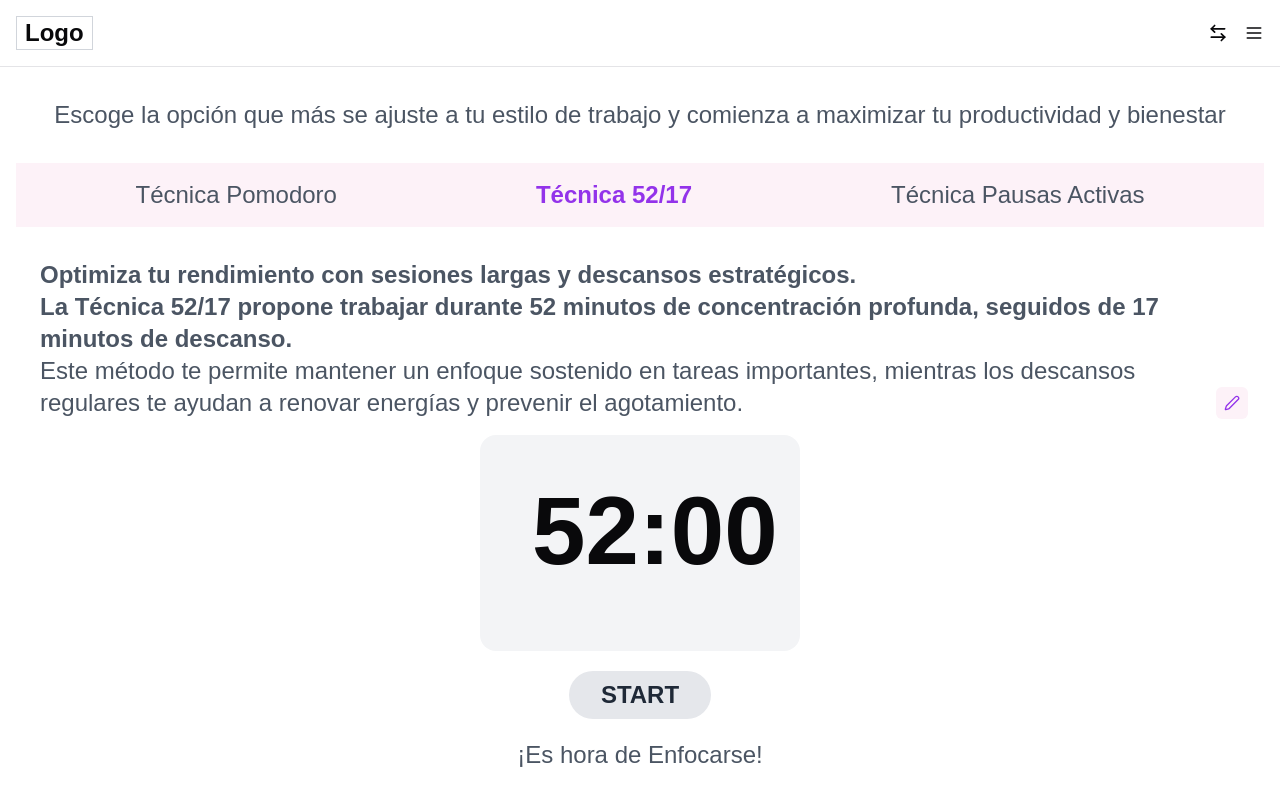
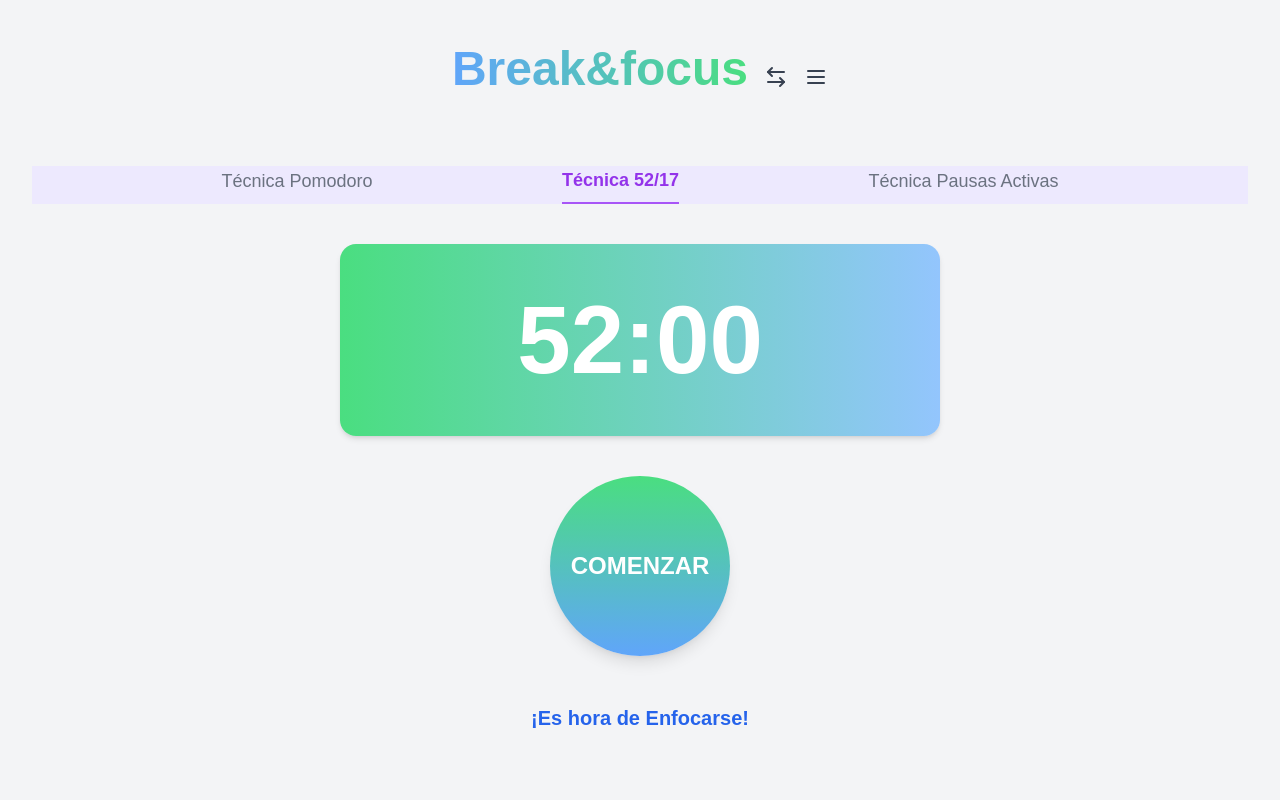
Before and after one commit to No-Country-simulation/s18-09-m-node-react, a Next.js app in the folder frontend/: page /home in a window 1280 px wide. Shown: the top 806 px of the page. Built offline with nearby package versions, Linux system fonts and the light colour scheme.

Commit message:
Style: Add color and hover to buttons

```diff
--- a/frontend/src/app/home/page.tsx
+++ b/frontend/src/app/home/page.tsx
@@ -2,8 +2,10 @@
 
 import React, { useState, useEffect, useCallback, useMemo } from "react";
 import { ArrowLeftRight, Menu, Edit2, X } from "lucide-react";
-{/*import WelcomeModal from "@/components/ui/WelcomeModal"; */}
-import { Drawer } from '@/components/Drawer'
+{
+  /*import WelcomeModal from "@/components/ui/WelcomeModal"; */
+}
+import { Drawer } from "@/components/Drawer";
 
 type TimerMode = "pomodoro" | "52-17" | "pausas-activas";
 
@@ -18,7 +20,7 @@ const timerConfigs: Record<TimerMode, TimerConfig> = {
     workDuration: 0.1 * 60,
     breakDuration: 0.1 * 60,
     description: (
-      <div className="relative px-6 py-4">
+      <div className="max-w-[1200px] relative px-8 py-8 b border-solid border-2 border-slate-300 min-h-[180px] mt-5 ">
         <span className="font-bold">
           Maximiza tu productividad con intervalos de enfoque y descansos
           estratégicos.
@@ -32,8 +34,8 @@ const timerConfigs: Record<TimerMode, TimerConfig> = {
         Este ciclo te ayuda a mantener la motivación, reducir la procrastinación
         y evitar el agotamiento, permitiéndote lograr más en menos tiempo
         mientras cuidas tu bienestar mental.
-        <button className="absolute bottom-4 right-4 bg-pink-50 p-2 rounded-md">
-          <Edit2 className="h-4 w-4 text-purple-600" />
+        <button className="absolute bottom-20 right-4 bg-violet-100 p-2 rounded-xl shadow-lg shadow-gray-500/50">
+          <Edit2 className="h-7 w-7 text-indigo-500" />
         </button>
       </div>
     ),
@@ -42,7 +44,7 @@ const timerConfigs: Record<TimerMode, TimerConfig> = {
     workDuration: 52 * 60,
     breakDuration: 17 * 60,
     description: (
-      <div className="relative px-6 py-4">
+      <div className="max-w-[1200px] relative px-8 py-8 b border-solid border-2 border-slate-300 min-h-[180px] mt-5">
         <span className="font-bold">
           Optimiza tu rendimiento con sesiones largas y descansos estratégicos.
         </span>
@@ -55,8 +57,8 @@ const timerConfigs: Record<TimerMode, TimerConfig> = {
         Este método te permite mantener un enfoque sostenido en tareas
         importantes, mientras los descansos regulares te ayudan a renovar
         energías y prevenir el agotamiento.
-        <button className="absolute bottom-4 right-4 bg-pink-50 p-2 rounded-md">
-          <Edit2 className="h-4 w-4 text-purple-600" />
+        <button className="absolute bottom-20 right-4 bg-violet-100 p-2 rounded-xl shadow-lg shadow-gray-500/50 ">
+          <Edit2 className="h-7 w-7 text-indigo-500" />
         </button>
       </div>
     ),
@@ -65,10 +67,10 @@ const timerConfigs: Record<TimerMode, TimerConfig> = {
     workDuration: 55 * 60,
     breakDuration: 5 * 60,
     description: (
-      <div className="relative px-6 py-4">
+      <div className="max-w-[1200px] relative px-8 py-8 b border-solid border-2 border-slate-300 min-h-[180px] mt-5">
         Incorpora breves pausas de actividad física durante tu jornada laboral.
-        <button className="absolute bottom-4 right-4 bg-pink-50 p-2 rounded-md">
-          <Edit2 className="h-4 w-4 text-purple-600" />
+        <button className="absolute bottom-20 right-4 bg-violet-100 p-2 rounded-xl shadow-lg shadow-gray-500/50">
+          <Edit2 className="h-7 w-7 text-indigo-500" />
         </button>
       </div>
     ),
@@ -82,6 +84,7 @@ export default function Home() {
   const [isWorkTime, setIsWorkTime] = useState(true);
   const [showNotification, setShowNotification] = useState(false);
   const [buttonText, setButtonText] = useState("Meditar");
+  const [hoveredMode, setHoveredMode] = useState<TimerMode | null>(null);
 
   const showSystemNotification = useCallback((message: string) => {
     if (Notification.permission === "granted") {
@@ -120,6 +123,12 @@ export default function Home() {
     setIsRunning(false);
     setIsWorkTime(true);
     setTime(timerConfigs[newMode].workDuration);
+  };
+
+  const handleWrapperMouseEnter = () => {};
+
+  const handleWrapperMouseLeave = () => {
+    setHoveredMode(null);
   };
 
   const buttonOptions = useMemo(
@@ -172,86 +181,99 @@ export default function Home() {
   // const [isModalOpen, setIsModalOpen] = useState(true); // Inicialmente el modal está abierto
 
   // const handleCloseModal = () => {
-  //   // setIsModalOpen(false); // Cerrar el modal
+  // // setIsModalOpen(false); // Cerrar el modal
   // };
 
   //drawer
-  const [isOpen, setIsOpen] = useState(false)
+  const [isOpen, setIsOpen] = useState(false);
 
-  const toggleDrawer = () => setIsOpen(!isOpen)
+  const toggleDrawer = () => setIsOpen(!isOpen);
 
   return (
-    <div className="min-h-screen bg-white">
-      <header className="container mx-auto flex justify-between items-center p-4 border-b">
-        <div className="text-2xl font-bold border border-gray-300 px-2">
-          Logo
-        </div>
-        <div className="flex gap-4">
-          <ArrowLeftRight className="h-5 w-5" />
+    <div className="min-h-screen bg-gray-100 flex flex-col items-center justify-around p-4">
+      <header className="flex mt-2 gap-4">
+        <h1 className="text-5xl font-bold bg-clip-text text-transparent bg-gradient-to-r from-blue-400 to-green-400">
+          Break&focus
+        </h1>
+        <div className="flex justify_around items-center mt-4 gap-4">
+          <ArrowLeftRight className="h-6 w-6 text-gray-700" />
           <button
             onClick={toggleDrawer}
-          className="right-4 z-50"
+            className="relative z-50"
             aria-label="Toggle configuration drawer"
           >
-            <Menu className="h-5 w-5" />
+            <Menu className="h-6 w-6 text-gray-700" />
           </button>
-         <Drawer title="Configuración" isOpen={isOpen} toggleDrawer={toggleDrawer} />
+          <Drawer
+            title="Configuración"
+            isOpen={isOpen}
+            toggleDrawer={toggleDrawer}
+          />
         </div>
       </header>
 
-      <main className="text-2xl md:container md:mx-auto px-4 py-8 max-w-2xl">
-        <h2 className="text-center mb-8 text-gray-600">
-          Escoge la opción que más se ajuste a tu estilo de trabajo y comienza a
-          maximizar tu productividad y bienestar
-        </h2>
-
-        <div className="flex justify-around mb-4 bg-pink-50 py-4 px-5">
+      <main className="text-2xl md:container md:mx-auto px-4 py-8 max-w-2xl ">
+        <div
+          className="flex flex-col justify-center mb-6 space-x-6 bg-transparent"
+          onMouseEnter={handleWrapperMouseEnter}
+          onMouseLeave={handleWrapperMouseLeave}
+        >
+          <div className="flex justify-evenly bg-violet-100">
             <button
-            className={`text-md  ${
+              className={`text-lg pb-2  ${
                 mode === "pomodoro"
-                ? "text-purple-600 font-bold"
-                : "text-gray-600"
+                  ? "border-b-2 border-purple-500 text-purple-600 font-semibold"
+                  : "text-gray-500"
               }`}
+              onMouseEnter={() => setHoveredMode("pomodoro")} // Hover triggers for Pomodoro
               onClick={() => switchMode("pomodoro")}
             >
               Técnica Pomodoro
             </button>
             <button
-            className={`text-md ${
-              mode === "52-17" ? "text-purple-600 font-bold" : "text-gray-600"
+              className={`text-lg pb-2 ${
+                mode === "52-17"
+                  ? "border-b-2 border-purple-500 text-purple-600 font-semibold"
+                  : "text-gray-500"
               }`}
+              onMouseEnter={() => setHoveredMode("52-17")}
               onClick={() => switchMode("52-17")}
             >
               Técnica 52/17
             </button>
             <button
-            className={`text-md  ${
+              className={`text-lg pb-2 ${
                 mode === "pausas-activas"
-                ? "text-purple-600 font-bold"
-                : "text-gray-600"
+                  ? "border-b-2 border-purple-500 text-purple-600 font-semibold"
+                  : "text-gray-500"
               }`}
+              onMouseEnter={() => setHoveredMode("pausas-activas")}
               onClick={() => switchMode("pausas-activas")}
             >
               Técnica Pausas Activas
             </button>
           </div>
-        <span className="text-xd text-gray-600 mb-8">
-          {timerConfigs[mode].description}
+          {hoveredMode && (
+            <span className="text-lg text-gray-600">
+              {timerConfigs[hoveredMode].description}
             </span>
+          )}
+        </div>
 
-        <div className=" text-center mb-8">
-          <div className="container mx-auto bg-gray-100 rounded-2xl p-8 w-80 text-center">
-            <div className="py-4 px-5 text-8xl font-bold mb-6">
+        <div className="text-center mt-10 ">
+          <div className="container mx-auto mb-5 bg-gradient-to-r from-green-400 to-blue-300 py-12 rounded-2xl shadow-md max-w-[600px]">
+            <p className=" text-8xl font-extrabold text-white">
               {formatTime(time)}
-            </div>
+            </p>
           </div>
           <button
             onClick={toggleTimer}
-            className="mt-5 bg-gray-200 text-gray-800 px-8 p-2 rounded-full text-md font-semibold"
+            className="text-center mt-5 mb-7 bg-gradient-to-b from-green-400 to-blue-400 text-white font-semibold
+                        text-2xl p-4 rounded-full shadow-lg h-[180px] w-[180px]"
           >
-            {isRunning ? "PAUSE" : "START"}
+            {isRunning ? "PAUSE" : "COMENZAR"}
           </button>
-          <p className="text-center text-2xl text-gray-600 mt-5">
+          <p className="text-xl font-semibold text-blue-600 mt-5">
             {isWorkTime ? "¡Es hora de Enfocarse!" : "Es hora de tu break"}
           </p>
         </div>
```
Lines whose indentation alone changed are shown as unchanged.
